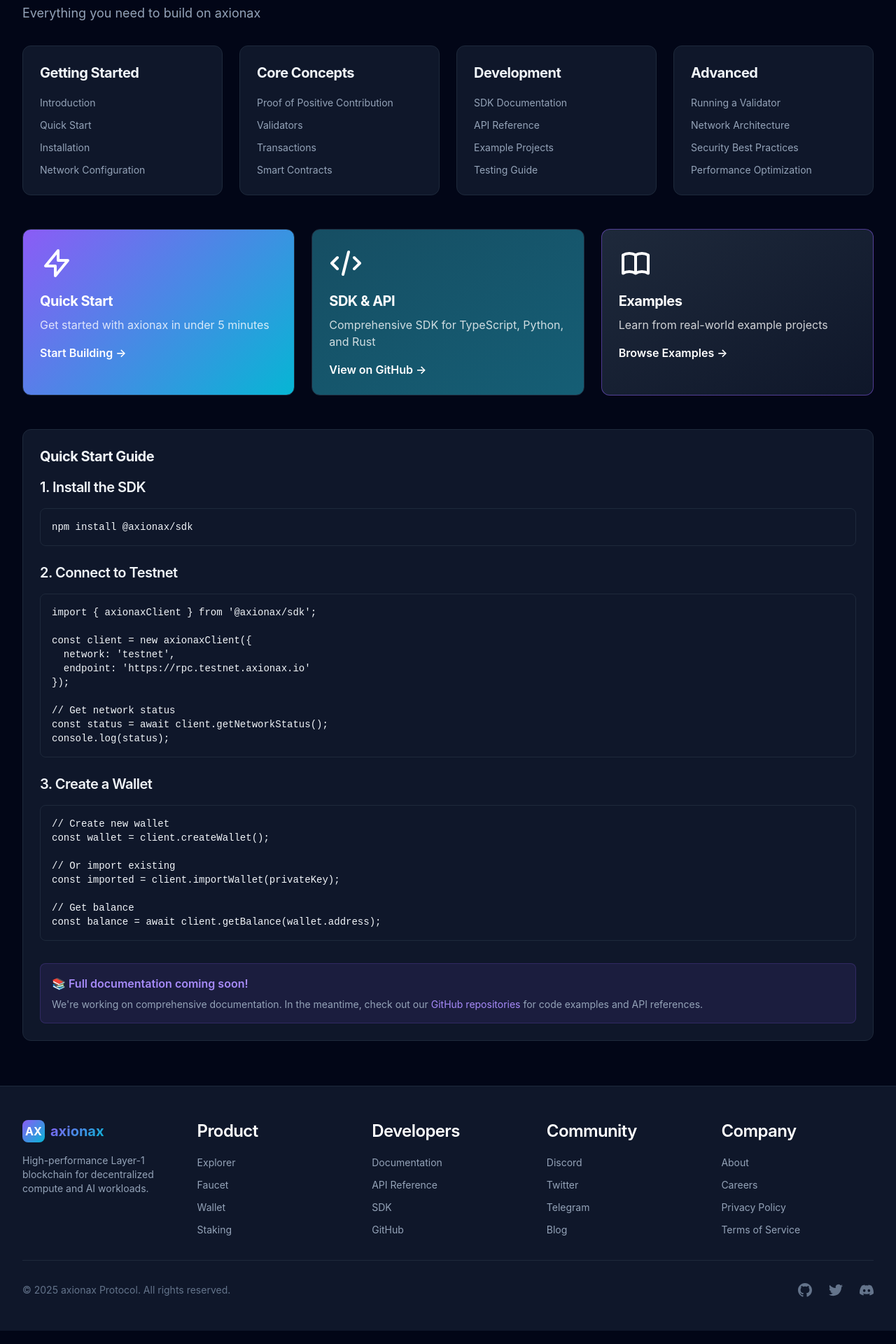
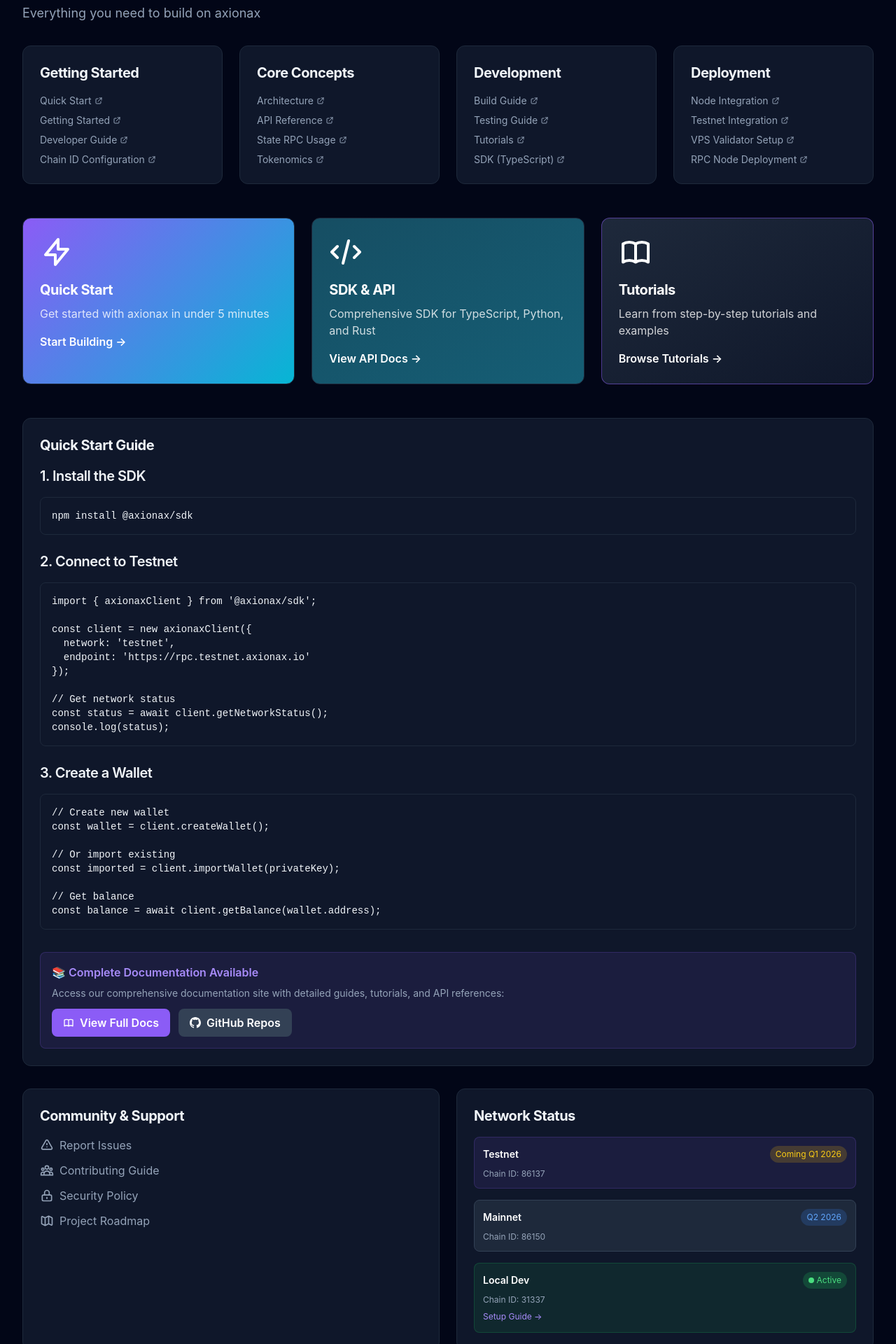
Before and after one commit to axionaxprotocol/axionax-web, a Next.js app: page /docs in a window 1280 px wide. Shown: the part 180-2100 px from the top of the page at 70% size. Built offline with nearby package versions, Linux system fonts and the light colour scheme.

Commit message:
feat: Add real documentation links and improve docs page UX

```diff
--- a/src/app/docs/page.tsx
+++ b/src/app/docs/page.tsx
@@ -4,41 +4,43 @@ import Card, { CardHeader, CardTitle, CardContent } from '@/components/ui/Card';
 import Link from 'next/link';
 
 export default function Docs() {
+  const DOCS_BASE = 'https://axionaxprotocol.github.io/axionax-docs';
+
   const docSections = [
     {
       title: 'Getting Started',
       items: [
-        { name: 'Introduction', href: '#intro' },
-        { name: 'Quick Start', href: '#quickstart' },
-        { name: 'Installation', href: '#installation' },
-        { name: 'Network Configuration', href: '#network' },
+        { name: 'Quick Start', href: `${DOCS_BASE}/QUICKSTART.html`, external: true },
+        { name: 'Getting Started', href: `${DOCS_BASE}/GETTING_STARTED.html`, external: true },
+        { name: 'Developer Guide', href: `${DOCS_BASE}/DEVELOPER_GUIDE.md`, external: true },
+        { name: 'Chain ID Configuration', href: `${DOCS_BASE}/CHAIN_ID_CONFIGURATION.md`, external: true },
       ],
     },
     {
       title: 'Core Concepts',
       items: [
-        { name: 'Proof of Positive Contribution', href: '#popc' },
-        { name: 'Validators', href: '#validators' },
-        { name: 'Transactions', href: '#transactions' },
-        { name: 'Smart Contracts', href: '#contracts' },
+        { name: 'Architecture', href: `${DOCS_BASE}/ARCHITECTURE.html`, external: true },
+        { name: 'API Reference', href: `${DOCS_BASE}/API_REFERENCE.html`, external: true },
+        { name: 'State RPC Usage', href: `${DOCS_BASE}/STATE_RPC_USAGE.html`, external: true },
+        { name: 'Tokenomics', href: `${DOCS_BASE}/TOKENOMICS.md`, external: true },
       ],
     },
     {
       title: 'Development',
       items: [
-        { name: 'SDK Documentation', href: '#sdk' },
-        { name: 'API Reference', href: '#api' },
-        { name: 'Example Projects', href: '#examples' },
-        { name: 'Testing Guide', href: '#testing' },
+        { name: 'Build Guide', href: `${DOCS_BASE}/BUILD.html`, external: true },
+        { name: 'Testing Guide', href: `${DOCS_BASE}/TESTING_GUIDE.md`, external: true },
+        { name: 'Tutorials', href: `${DOCS_BASE}/TUTORIALS.md`, external: true },
+        { name: 'SDK (TypeScript)', href: 'https://github.com/axionaxprotocol/axionax-sdk-ts', external: true },
       ],
     },
     {
-      title: 'Advanced',
+      title: 'Deployment',
       items: [
-        { name: 'Running a Validator', href: '#run-validator' },
-        { name: 'Network Architecture', href: '#architecture' },
-        { name: 'Security Best Practices', href: '#security' },
-        { name: 'Performance Optimization', href: '#performance' },
+        { name: 'Node Integration', href: `${DOCS_BASE}/NODE_INTEGRATION.html`, external: true },
+        { name: 'Testnet Integration', href: `${DOCS_BASE}/TESTNET_INTEGRATION.html`, external: true },
+        { name: 'VPS Validator Setup', href: `${DOCS_BASE}/VPS_VALIDATOR_SETUP.md`, external: true },
+        { name: 'RPC Node Deployment', href: `${DOCS_BASE}/RPC_NODE_DEPLOYMENT.md`, external: true },
       ],
     },
   ];
@@ -64,12 +66,26 @@ export default function Docs() {
                 <ul className="space-y-2">
                   {section.items.map((item) => (
                     <li key={item.name}>
+                      {item.external ? (
+                        <a
+                          href={item.href}
+                          target="_blank"
+                          rel="noopener noreferrer"
+                          className="text-dark-400 hover:text-primary-400 transition-colors text-sm flex items-center gap-1"
+                        >
+                          {item.name}
+                          <svg className="w-3 h-3" fill="none" stroke="currentColor" viewBox="0 0 24 24">
+                            <path strokeLinecap="round" strokeLinejoin="round" strokeWidth={2} d="M10 6H6a2 2 0 00-2 2v10a2 2 0 002 2h10a2 2 0 002-2v-4M14 4h6m0 0v6m0-6L10 14" />
+                          </svg>
+                        </a>
+                      ) : (
                         <Link
                           href={item.href}
                           className="text-dark-400 hover:text-primary-400 transition-colors text-sm"
                         >
                           {item.name}
                         </Link>
+                      )}
                     </li>
                   ))}
                 </ul>
@@ -89,9 +105,14 @@ export default function Docs() {
             <p className="text-white/80 mb-4">
               Get started with axionax in under 5 minutes
             </p>
-            <Link href="#quickstart" className="text-white font-semibold hover:underline">
+            <a
+              href={`${DOCS_BASE}/QUICKSTART.html`}
+              target="_blank"
+              rel="noopener noreferrer"
+              className="text-white font-semibold hover:underline inline-flex items-center gap-1"
+            >
               Start Building →
-            </Link>
+            </a>
           </Card>
 
           <Card className="bg-gradient-to-br from-secondary-900 to-secondary-800 p-6 text-white">
@@ -105,12 +126,12 @@ export default function Docs() {
               Comprehensive SDK for TypeScript, Python, and Rust
             </p>
             <a
-              href="https://github.com/axionaxprotocol/axionax-sdk-ts"
+              href={`${DOCS_BASE}/API_REFERENCE.html`}
               target="_blank"
               rel="noopener noreferrer"
-              className="text-white font-semibold hover:underline"
+              className="text-white font-semibold hover:underline inline-flex items-center gap-1"
             >
-              View on GitHub →
+              View API Docs →
             </a>
           </Card>
 
@@ -120,13 +141,18 @@ export default function Docs() {
                 <path strokeLinecap="round" strokeLinejoin="round" strokeWidth={2} d="M12 6.253v13m0-13C10.832 5.477 9.246 5 7.5 5S4.168 5.477 3 6.253v13C4.168 18.477 5.754 18 7.5 18s3.332.477 4.5 1.253m0-13C13.168 5.477 14.754 5 16.5 5c1.747 0 3.332.477 4.5 1.253v13C19.832 18.477 18.247 18 16.5 18c-1.746 0-3.332.477-4.5 1.253" />
               </svg>
             </div>
-            <h3 className="text-xl font-bold mb-2">Examples</h3>
+            <h3 className="text-xl font-bold mb-2">Tutorials</h3>
             <p className="text-white/80 mb-4">
-              Learn from real-world example projects
+              Learn from step-by-step tutorials and examples
             </p>
-            <Link href="#examples" className="text-white font-semibold hover:underline">
-              Browse Examples →
-            </Link>
+            <a
+              href={`${DOCS_BASE}/TUTORIALS.md`}
+              target="_blank"
+              rel="noopener noreferrer"
+              className="text-white font-semibold hover:underline inline-flex items-center gap-1"
+            >
+              Browse Tutorials →
+            </a>
           </Card>
         </div>
 
@@ -168,18 +194,145 @@ const balance = await client.getBalance(wallet.address);`}</pre>
               </div>
 
               <div className="mt-8 p-4 bg-primary-500/10 border border-primary-500/20 rounded-lg">
-                <p className="text-primary-400 font-semibold mb-2">📚 Full documentation coming soon!</p>
-                <p className="text-dark-400 text-sm">
-                  We&apos;re working on comprehensive documentation. In the meantime, check out our{' '}
-                  <a href="https://github.com/axionaxprotocol" className="text-primary-400 hover:underline">
-                    GitHub repositories
-                  </a>{' '}
-                  for code examples and API references.
+                <p className="text-primary-400 font-semibold mb-2">📚 Complete Documentation Available</p>
+                <p className="text-dark-400 text-sm mb-3">
+                  Access our comprehensive documentation site with detailed guides, tutorials, and API references:
                 </p>
+                <div className="flex flex-wrap gap-3">
+                  <a
+                    href={`${DOCS_BASE}/`}
+                    target="_blank"
+                    rel="noopener noreferrer"
+                    className="inline-flex items-center gap-2 px-4 py-2 bg-primary-500 hover:bg-primary-600 text-white font-semibold rounded-lg transition-colors"
+                  >
+                    <svg className="w-4 h-4" fill="none" stroke="currentColor" viewBox="0 0 24 24">
+                      <path strokeLinecap="round" strokeLinejoin="round" strokeWidth={2} d="M12 6.253v13m0-13C10.832 5.477 9.246 5 7.5 5S4.168 5.477 3 6.253v13C4.168 18.477 5.754 18 7.5 18s3.332.477 4.5 1.253m0-13C13.168 5.477 14.754 5 16.5 5c1.747 0 3.332.477 4.5 1.253v13C19.832 18.477 18.247 18 16.5 18c-1.746 0-3.332.477-4.5 1.253" />
+                    </svg>
+                    View Full Docs
+                  </a>
+                  <a
+                    href="https://github.com/axionaxprotocol"
+                    target="_blank"
+                    rel="noopener noreferrer"
+                    className="inline-flex items-center gap-2 px-4 py-2 bg-dark-700 hover:bg-dark-600 text-white font-semibold rounded-lg transition-colors"
+                  >
+                    <svg className="w-4 h-4" fill="currentColor" viewBox="0 0 24 24">
+                      <path d="M12 0c-6.626 0-12 5.373-12 12 0 5.302 3.438 9.8 8.207 11.387.599.111.793-.261.793-.577v-2.234c-3.338.726-4.033-1.416-4.033-1.416-.546-1.387-1.333-1.756-1.333-1.756-1.089-.745.083-.729.083-.729 1.205.084 1.839 1.237 1.839 1.237 1.07 1.834 2.807 1.304 3.492.997.107-.775.418-1.305.762-1.604-2.665-.305-5.467-1.334-5.467-5.931 0-1.311.469-2.381 1.236-3.221-.124-.303-.535-1.524.117-3.176 0 0 1.008-.322 3.301 1.23.957-.266 1.983-.399 3.003-.404 1.02.005 2.047.138 3.006.404 2.291-1.552 3.297-1.23 3.297-1.23.653 1.653.242 2.874.118 3.176.77.84 1.235 1.911 1.235 3.221 0 4.609-2.807 5.624-5.479 5.921.43.372.823 1.102.823 2.222v3.293c0 .319.192.694.801.576 4.765-1.589 8.199-6.086 8.199-11.386 0-6.627-5.373-12-12-12z" />
+                    </svg>
+                    GitHub Repos
+                  </a>
+                </div>
               </div>
             </div>
           </CardContent>
         </Card>
+
+        {/* Additional Resources */}
+        <div className="grid grid-cols-1 md:grid-cols-2 gap-6 mt-8">
+          <Card>
+            <CardHeader>
+              <CardTitle>Community & Support</CardTitle>
+            </CardHeader>
+            <CardContent>
+              <ul className="space-y-3">
+                <li>
+                  <a
+                    href="https://github.com/axionaxprotocol/axionax-core/issues"
+                    target="_blank"
+                    rel="noopener noreferrer"
+                    className="text-dark-400 hover:text-primary-400 transition-colors flex items-center gap-2"
+                  >
+                    <svg className="w-5 h-5" fill="none" stroke="currentColor" viewBox="0 0 24 24">
+                      <path strokeLinecap="round" strokeLinejoin="round" strokeWidth={2} d="M12 9v2m0 4h.01m-6.938 4h13.856c1.54 0 2.502-1.667 1.732-3L13.732 4c-.77-1.333-2.694-1.333-3.464 0L3.34 16c-.77 1.333.192 3 1.732 3z" />
+                    </svg>
+                    Report Issues
+                  </a>
+                </li>
+                <li>
+                  <a
+                    href={`${DOCS_BASE}/CONTRIBUTING.md`}
+                    target="_blank"
+                    rel="noopener noreferrer"
+                    className="text-dark-400 hover:text-primary-400 transition-colors flex items-center gap-2"
+                  >
+                    <svg className="w-5 h-5" fill="none" stroke="currentColor" viewBox="0 0 24 24">
+                      <path strokeLinecap="round" strokeLinejoin="round" strokeWidth={2} d="M17 20h5v-2a3 3 0 00-5.356-1.857M17 20H7m10 0v-2c0-.656-.126-1.283-.356-1.857M7 20H2v-2a3 3 0 015.356-1.857M7 20v-2c0-.656.126-1.283.356-1.857m0 0a5.002 5.002 0 019.288 0M15 7a3 3 0 11-6 0 3 3 0 016 0zm6 3a2 2 0 11-4 0 2 2 0 014 0zM7 10a2 2 0 11-4 0 2 2 0 014 0z" />
+                    </svg>
+                    Contributing Guide
+                  </a>
+                </li>
+                <li>
+                  <a
+                    href={`${DOCS_BASE}/SECURITY.md`}
+                    target="_blank"
+                    rel="noopener noreferrer"
+                    className="text-dark-400 hover:text-primary-400 transition-colors flex items-center gap-2"
+                  >
+                    <svg className="w-5 h-5" fill="none" stroke="currentColor" viewBox="0 0 24 24">
+                      <path strokeLinecap="round" strokeLinejoin="round" strokeWidth={2} d="M12 15v2m-6 4h12a2 2 0 002-2v-6a2 2 0 00-2-2H6a2 2 0 00-2 2v6a2 2 0 002 2zm10-10V7a4 4 0 00-8 0v4h8z" />
+                    </svg>
+                    Security Policy
+                  </a>
+                </li>
+                <li>
+                  <a
+                    href={`${DOCS_BASE}/ROADMAP.md`}
+                    target="_blank"
+                    rel="noopener noreferrer"
+                    className="text-dark-400 hover:text-primary-400 transition-colors flex items-center gap-2"
+                  >
+                    <svg className="w-5 h-5" fill="none" stroke="currentColor" viewBox="0 0 24 24">
+                      <path strokeLinecap="round" strokeLinejoin="round" strokeWidth={2} d="M9 20l-5.447-2.724A1 1 0 013 16.382V5.618a1 1 0 011.447-.894L9 7m0 13l6-3m-6 3V7m6 10l4.553 2.276A1 1 0 0021 18.382V7.618a1 1 0 00-.553-.894L15 4m0 13V4m0 0L9 7" />
+                    </svg>
+                    Project Roadmap
+                  </a>
+                </li>
+              </ul>
+            </CardContent>
+          </Card>
+
+          <Card>
+            <CardHeader>
+              <CardTitle>Network Status</CardTitle>
+            </CardHeader>
+            <CardContent>
+              <div className="space-y-4">
+                <div className="p-3 bg-primary-500/10 border border-primary-500/20 rounded-lg">
+                  <div className="flex items-center justify-between mb-2">
+                    <span className="text-sm font-semibold text-white">Testnet</span>
+                    <span className="px-2 py-1 bg-yellow-500/20 text-yellow-400 text-xs rounded-full">Coming Q1 2026</span>
+                  </div>
+                  <p className="text-xs text-dark-400">Chain ID: 86137</p>
+                </div>
+                <div className="p-3 bg-dark-800 border border-dark-700 rounded-lg">
+                  <div className="flex items-center justify-between mb-2">
+                    <span className="text-sm font-semibold text-white">Mainnet</span>
+                    <span className="px-2 py-1 bg-blue-500/20 text-blue-400 text-xs rounded-full">Q2 2026</span>
+                  </div>
+                  <p className="text-xs text-dark-400">Chain ID: 86150</p>
+                </div>
+                <div className="p-3 bg-green-500/10 border border-green-500/20 rounded-lg">
+                  <div className="flex items-center justify-between mb-2">
+                    <span className="text-sm font-semibold text-white">Local Dev</span>
+                    <span className="px-2 py-1 bg-green-500/20 text-green-400 text-xs rounded-full flex items-center gap-1">
+                      <span className="w-2 h-2 bg-green-400 rounded-full animate-pulse"></span>
+                      Active
+                    </span>
+                  </div>
+                  <p className="text-xs text-dark-400">Chain ID: 31337</p>
+                  <a
+                    href={`${DOCS_BASE}/CHAIN_ID_CONFIGURATION.md`}
+                    target="_blank"
+                    rel="noopener noreferrer"
+                    className="text-xs text-primary-400 hover:underline mt-2 inline-block"
+                  >
+                    Setup Guide →
+                  </a>
+                </div>
+              </div>
+            </CardContent>
+          </Card>
+        </div>
       </main>
       <Footer />
     </div>
```
Lines whose indentation alone changed are shown as unchanged.
